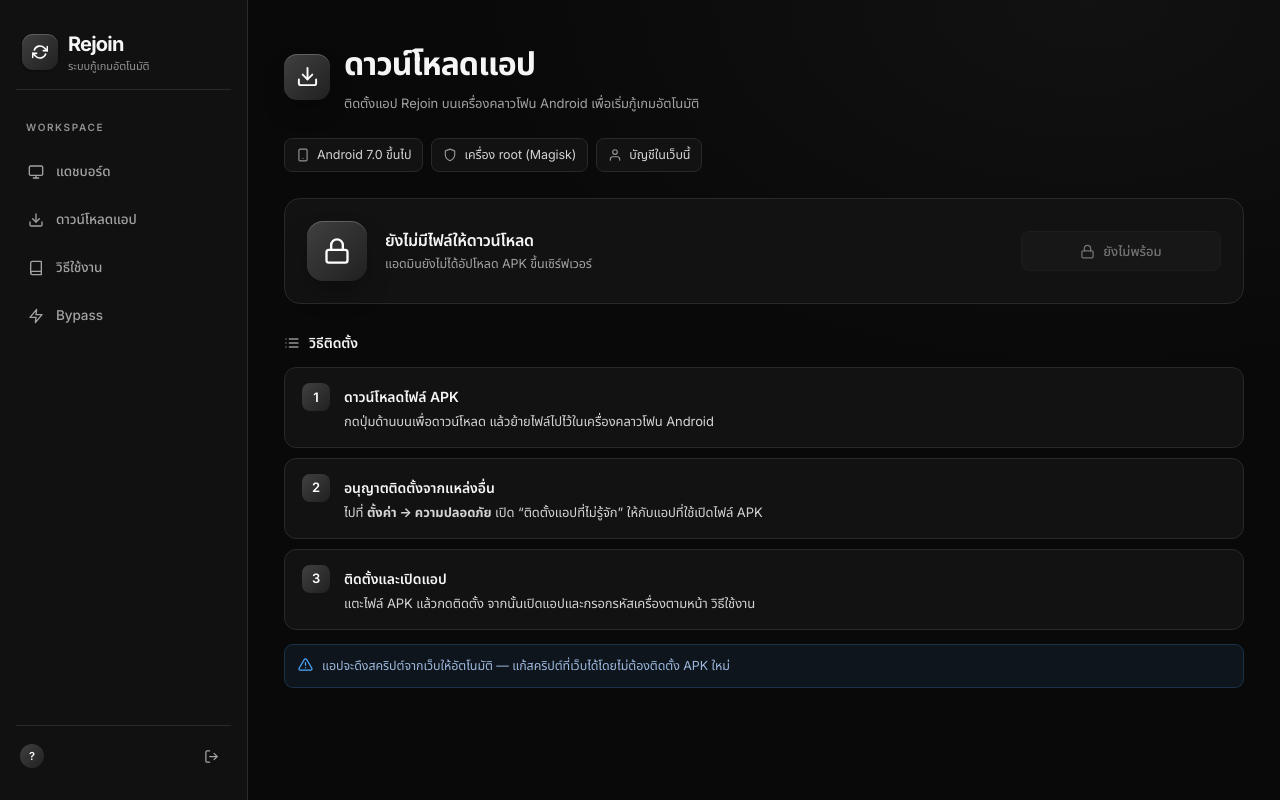
After one commit to ffxlm/rejoin-cloud, a FastAPI app: template skeleton/backend/templates/download.html in a window 1280 px wide. The commit adds this page. Run offline with FastAPI, Linux system fonts and the light colour scheme; the template is opened without the code that fills it, so the values that code supplies are empty.

Commit message:
feat(web): หน้าดาวน์โหลดแอป + เรียงเมนู + หน้า Bypass โชว์เร็วๆ นี้
- เพิ่มหน้า /download พร้อมการ์ด APK (ชื่อ/ขนาด/ปุ่มโหลด) + ขั้นตอนติดตั้ง + ดาวน์โหลด Lua
- config.resolve_apk_path(): ใช้ APK_PATH หรือหา dist/*.apk อัตโนมัติ; /api/download/apk ใช้ตัวช่วยเดียวกัน
- เมนู sidebar เรียงใหม่: แดชบอร์ด · ดาวน์โหลดแอป · วิธีใช้งาน · Bypass
- หน้า Bypass: พื้นที่เนื้อหาดำเปล่า โชว์ 'เร็วๆ นี้' แบบ typewriter วนซ้ำ

```diff
--- a/skeleton/backend/app.py
+++ b/skeleton/backend/app.py
@@ -39,6 +39,16 @@ from .serializers import build_device_view, user_public
 
 TEMPLATES_DIR = os.path.join(os.path.dirname(__file__), "templates")
 templates = Jinja2Templates(directory=TEMPLATES_DIR)
+
+
+def _human_size(n: int) -> str:
+    """แปลงขนาดไฟล์เป็นข้อความอ่านง่าย เช่น 6.8 MB"""
+    size = float(n)
+    for unit in ("B", "KB", "MB", "GB"):
+        if size < 1024 or unit == "GB":
+            return f"{size:.0f} {unit}" if unit == "B" else f"{size:.1f} {unit}"
+        size /= 1024
+    return f"{size:.1f} GB"
 
 
 def create_app(settings: Settings | None = None) -> FastAPI:
@@ -227,6 +237,31 @@ def create_app(settings: Settings | None = None) -> FastAPI:
             },
         )
 
+    @app.get("/download", response_class=HTMLResponse)
+    async def download(request: Request, db: AsyncSession = Depends(get_db)):
+        user = await _current_user(request, db)
+        if user is None:
+            return _login_response(request)
+
+        apk = None
+        apk_path = settings.resolve_apk_path()
+        if apk_path:
+            apk = {
+                "name": os.path.basename(apk_path),
+                "size": _human_size(os.path.getsize(apk_path)),
+            }
+        lua_path = os.path.join(settings.lua_dir, "rejoin_agent.lua")
+        return templates.TemplateResponse(
+            request,
+            "download.html",
+            {
+                "user": user_public(user),
+                "active": "download",
+                "apk": apk,
+                "lua_ok": os.path.isfile(lua_path),
+            },
+        )
+
     return app
 
 
--- a/skeleton/backend/templates/base.html
+++ b/skeleton/backend/templates/base.html
@@ -220,6 +220,7 @@
   <symbol id="i-book" viewBox="0 0 24 24"><path d="M4 19.5A2.5 2.5 0 0 1 6.5 17H20"/><path d="M6.5 2H20v20H6.5A2.5 2.5 0 0 1 4 19.5v-15A2.5 2.5 0 0 1 6.5 2z"/></symbol>
   <symbol id="i-external" viewBox="0 0 24 24"><path d="M18 13v6a2 2 0 0 1-2 2H5a2 2 0 0 1-2-2V8a2 2 0 0 1 2-2h6"/><polyline points="15 3 21 3 21 9"/><line x1="10" y1="14" x2="21" y2="3"/></symbol>
   <symbol id="i-lock" viewBox="0 0 24 24"><rect x="3" y="11" width="18" height="11" rx="2"/><path d="M7 11V7a5 5 0 0 1 10 0v4"/></symbol>
+  <symbol id="i-download" viewBox="0 0 24 24"><path d="M21 15v4a2 2 0 0 1-2 2H5a2 2 0 0 1-2-2v-4"/><polyline points="7 10 12 15 17 10"/><line x1="12" y1="15" x2="12" y2="3"/></symbol>
 </defs></svg>
 
 <div class="app">
@@ -233,6 +234,9 @@
     <nav class="nav" aria-label="เมนูหลัก">
       <a class="nav-item {{ 'active' if active == 'dashboard' }}" href="/">
         <svg class="ic"><use href="#i-monitor"/></svg> แดชบอร์ด
+      </a>
+      <a class="nav-item {{ 'active' if active == 'download' }}" href="/download">
+        <svg class="ic"><use href="#i-download"/></svg> ดาวน์โหลดแอป
       </a>
       <a class="nav-item {{ 'active' if active == 'guide' }}" href="/guide">
         <svg class="ic"><use href="#i-book"/></svg> วิธีใช้งาน
--- /dev/null
+++ b/skeleton/backend/templates/download.html
@@ -0,0 +1,149 @@
+{% extends "base.html" %}
+{% block title %}ดาวน์โหลดแอป — Rejoin{% endblock %}
+{% block mobiletitle %}ดาวน์โหลดแอป{% endblock %}
+
+{% block head %}
+  .hero{display:flex;align-items:center;gap:14px;margin-bottom:24px}
+  .hero-ic{width:46px;height:46px;flex:none;border-radius:13px;display:grid;place-items:center;color:#fff;
+           background:linear-gradient(135deg,#404040,#202020);
+           box-shadow:0 12px 28px -12px rgba(0,0,0,.8),inset 0 1px 0 rgba(255,255,255,.2)}
+  .hero-ic .ic{width:23px;height:23px}
+  .hero h1{margin:0 0 6px;font-size:clamp(24px,3vw,32px);font-weight:700;letter-spacing:-.03em}
+  .hero p{margin:0;font-size:13px;color:var(--muted)}
+
+  .need{display:flex;flex-wrap:wrap;gap:8px;margin-bottom:26px}
+  .need span{display:inline-flex;align-items:center;gap:7px;font-size:12.5px;color:var(--text-2);
+             background:var(--bg-2);border:1px solid var(--border);border-radius:8px;padding:7px 11px}
+  .need span .ic{width:14px;height:14px;color:var(--dim)}
+
+  .dl{display:flex;flex-wrap:wrap;align-items:center;gap:18px;border:1px solid var(--border);
+      border-radius:16px;background:var(--bg-2);padding:22px;margin-bottom:14px}
+  .dl-ic{width:60px;height:60px;flex:none;border-radius:16px;display:grid;place-items:center;color:#fff;
+         background:linear-gradient(135deg,#404040,#202020);
+         box-shadow:0 14px 32px -14px rgba(0,0,0,.85),inset 0 1px 0 rgba(255,255,255,.2)}
+  .dl-ic .ic{width:28px;height:28px}
+  .dl-meta{flex:1;min-width:180px}
+  .dl-meta b{display:block;font-size:16px;font-weight:600;letter-spacing:-.02em;overflow-wrap:anywhere}
+  .dl-meta .sub{font-size:12.5px;color:var(--muted);margin-top:3px}
+  .dl-meta .chips{display:flex;flex-wrap:wrap;gap:6px;margin-top:10px}
+  .chip{font-size:11.5px;color:var(--dim);background:var(--hover);border:1px solid var(--border);
+        border-radius:6px;padding:3px 8px}
+  .dl-act{display:flex;flex-direction:column;gap:8px;min-width:200px}
+  .dl-act .btn{width:100%}
+
+  h2.sec{display:flex;align-items:center;gap:9px;margin:28px 0 14px;font-size:14px;font-weight:600}
+  h2.sec .ic{width:16px;height:16px;color:var(--dim)}
+
+  .steps{display:flex;flex-direction:column;gap:10px}
+  .step{display:flex;gap:14px;border:1px solid var(--border);border-radius:12px;background:var(--bg-2);padding:15px 17px}
+  .step .no{width:28px;height:28px;flex:none;border-radius:8px;display:grid;place-items:center;font-size:13px;
+            font-weight:600;color:#fff;background:linear-gradient(135deg,#404040,#202020)}
+  .step .body{min-width:0;flex:1}
+  .step h3{margin:3px 0 4px;font-size:14px;font-weight:600}
+  .step p{margin:0;font-size:13px;color:var(--text-2);line-height:1.6}
+  code{font-family:ui-monospace,SFMono-Regular,Menlo,monospace;font-size:12px;color:var(--text);
+       background:var(--hover);border:1px solid var(--border);border-radius:5px;padding:1px 6px}
+
+  .note{display:flex;gap:9px;align-items:flex-start;font-size:12.5px;line-height:1.6;
+        border-radius:9px;padding:11px 13px;margin-top:14px}
+  .note .ic{width:15px;height:15px;margin-top:1px;flex:none}
+  .note.info{color:#9db8dd;background:rgba(78,167,252,.08);border:1px solid rgba(78,167,252,.2)}
+  .note.info .ic{color:var(--blue)}
+
+  @media(max-width:560px){ .dl{padding:18px} .dl-act{min-width:100%} }
+{% endblock %}
+
+{% block content %}
+<div class="hero">
+  <div class="hero-ic"><svg class="ic"><use href="#i-download"/></svg></div>
+  <div>
+    <h1>ดาวน์โหลดแอป</h1>
+    <p>ติดตั้งแอป Rejoin บนเครื่องคลาวโฟน Android เพื่อเริ่มกู้เกมอัตโนมัติ</p>
+  </div>
+</div>
+
+<div class="need">
+  <span><svg class="ic"><use href="#i-smartphone"/></svg>Android 7.0 ขึ้นไป</span>
+  <span><svg class="ic"><use href="#i-shield"/></svg>เครื่อง root (Magisk)</span>
+  <span><svg class="ic"><use href="#i-user"/></svg>บัญชีในเว็บนี้</span>
+</div>
+
+{% if apk %}
+<div class="dl">
+  <span class="dl-ic"><svg class="ic"><use href="#i-smartphone"/></svg></span>
+  <div class="dl-meta">
+    <b>{{ apk.name }}</b>
+    <div class="sub">เวอร์ชัน 0.1.0 · ขนาด {{ apk.size }}</div>
+    <div class="chips">
+      <span class="chip">Android 7.0+</span>
+      <span class="chip">APK</span>
+    </div>
+  </div>
+  <div class="dl-act">
+    <a class="btn primary" href="/api/download/apk" download>
+      <svg class="ic"><use href="#i-download"/></svg> ดาวน์โหลด APK
+    </a>
+    <a class="btn default" href="/guide">
+      <svg class="ic"><use href="#i-book"/></svg> วิธีใช้งาน
+    </a>
+  </div>
+</div>
+{% else %}
+<div class="dl">
+  <span class="dl-ic"><svg class="ic"><use href="#i-lock"/></svg></span>
+  <div class="dl-meta">
+    <b>ยังไม่มีไฟล์ให้ดาวน์โหลด</b>
+    <div class="sub">แอดมินยังไม่ได้อัปโหลด APK ขึ้นเซิร์ฟเวอร์</div>
+  </div>
+  <div class="dl-act">
+    <button class="btn default" disabled><svg class="ic"><use href="#i-lock"/></svg> ยังไม่พร้อม</button>
+  </div>
+</div>
+{% endif %}
+
+<h2 class="sec"><svg class="ic"><use href="#i-list"/></svg>วิธีติดตั้ง</h2>
+<div class="steps">
+  <div class="step">
+    <span class="no">1</span>
+    <div class="body">
+      <h3>ดาวน์โหลดไฟล์ APK</h3>
+      <p>กดปุ่มด้านบนเพื่อดาวน์โหลด แล้วย้ายไฟล์ไปไว้ในเครื่องคลาวโฟน Android</p>
+    </div>
+  </div>
+  <div class="step">
+    <span class="no">2</span>
+    <div class="body">
+      <h3>อนุญาตติดตั้งจากแหล่งอื่น</h3>
+      <p>ไปที่ <b>ตั้งค่า → ความปลอดภัย</b> เปิด “ติดตั้งแอปที่ไม่รู้จัก” ให้กับแอปที่ใช้เปิดไฟล์ APK</p>
+    </div>
+  </div>
+  <div class="step">
+    <span class="no">3</span>
+    <div class="body">
+      <h3>ติดตั้งและเปิดแอป</h3>
+      <p>แตะไฟล์ APK แล้วกดติดตั้ง จากนั้นเปิดแอปและกรอกรหัสเครื่องตามหน้า <a href="/guide">วิธีใช้งาน</a></p>
+    </div>
+  </div>
+</div>
+
+{% if lua_ok %}
+<h2 class="sec"><svg class="ic"><use href="#i-zap"/></svg>สำหรับผู้ใช้ขั้นสูง</h2>
+<div class="dl">
+  <span class="dl-ic"><svg class="ic"><use href="#i-zap"/></svg></span>
+  <div class="dl-meta">
+    <b>สคริปต์ Lua</b>
+    <div class="sub">ไฟล์ <code>rejoin_agent.lua</code> — แอปจะติดตั้งให้เองอัตโนมัติ</div>
+  </div>
+  <div class="dl-act">
+    <a class="btn default" href="/api/download/lua" download>
+      <svg class="ic"><use href="#i-download"/></svg> ดาวน์โหลด Lua
+    </a>
+  </div>
+</div>
+{% endif %}
+
+<div class="note info">
+  <svg class="ic"><use href="#i-alert"/></svg>
+  <span>แอปจะดึงสคริปต์จากเว็บให้อัตโนมัติ — แก้สคริปต์ที่เว็บได้โดยไม่ต้องติดตั้ง APK ใหม่</span>
+</div>
+{% endblock %}
```
Also changed, not shown: skeleton/backend/config.py (+9 -0 lines), skeleton/backend/routers/me.py (+4 -3 lines), skeleton/backend/templates/bypass.html (+42 -51 lines), 1 other file.
